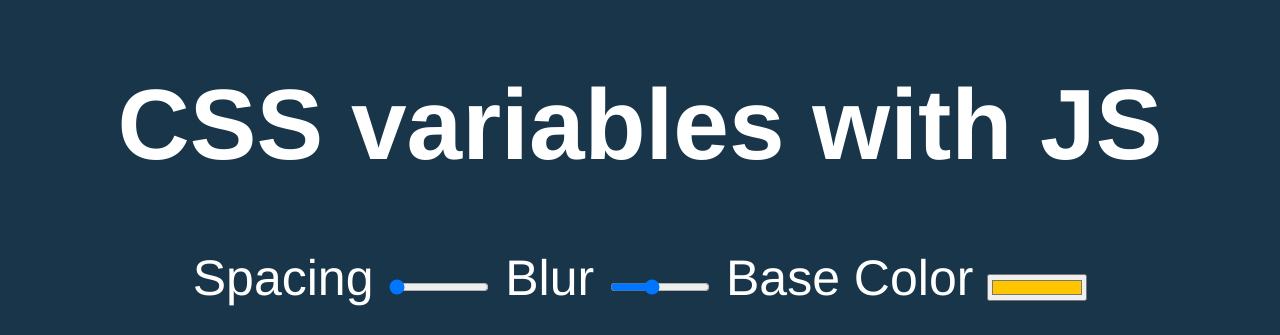
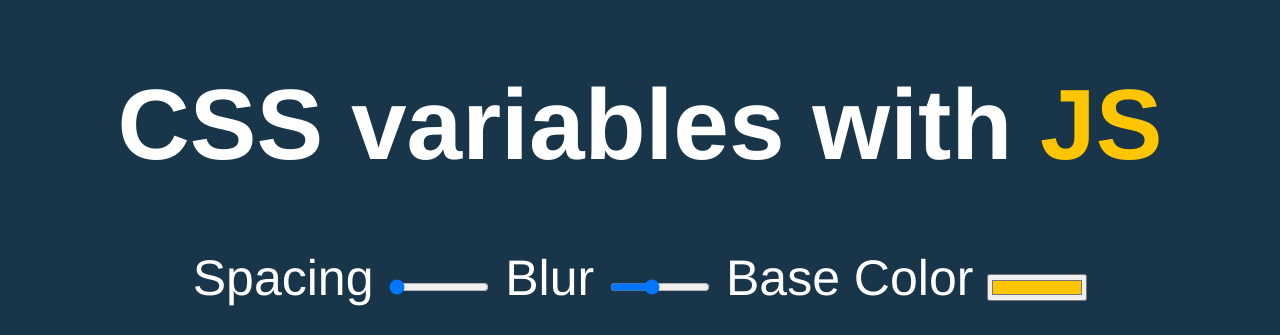
Before and after one commit to merc2000/JavaScript30days, a plain HTML site: page CSS variables with JS/index.html in a window 1280 px wide. Shown: the top 335 px of the page. Drawn offline with Linux system fonts and the light colour scheme.

Commit message:
Updated style.css

```diff
--- a/CSS variables with JS/style.css
+++ b/CSS variables with JS/style.css
@@ -1,3 +1,10 @@
+:root{
+	--base:#ffc600;
+	--spacing:10px;
+	--blur:10px;
+}
+
+
 body{
 	text-align:center;
 	background: #193549;
@@ -14,3 +21,13 @@ body{
 input{
 	width: 100px;
 }
+
+.hl{
+	color: var(--base);
+}
+
+img{
+	background-color: var(--base);
+	padding: var(--spacing);
+	filter: blur(var(--blur));
+}
```
